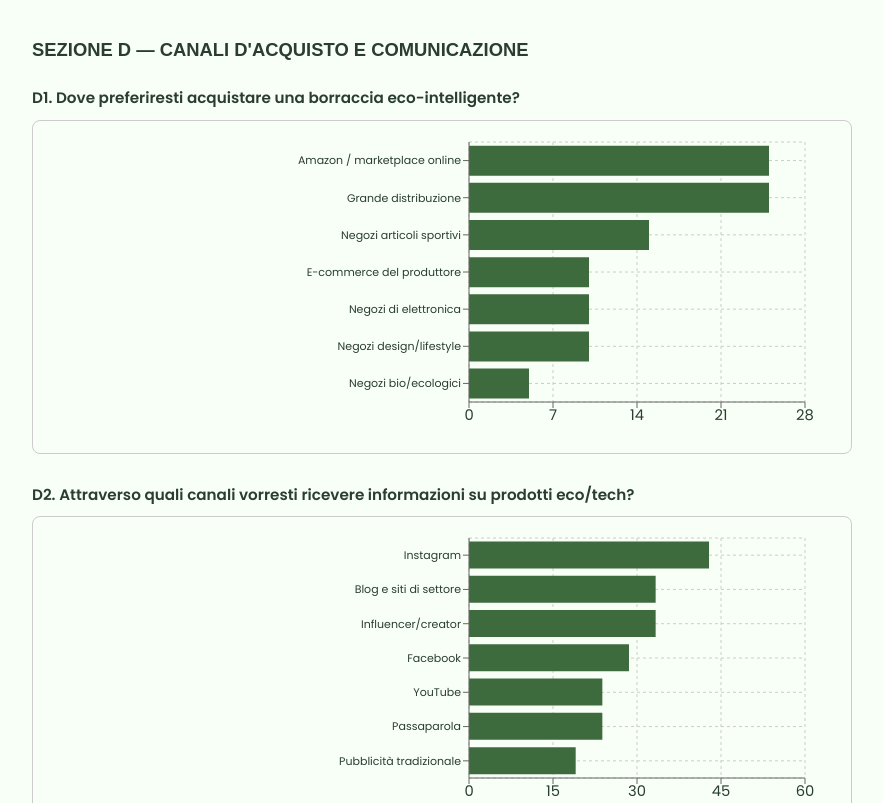
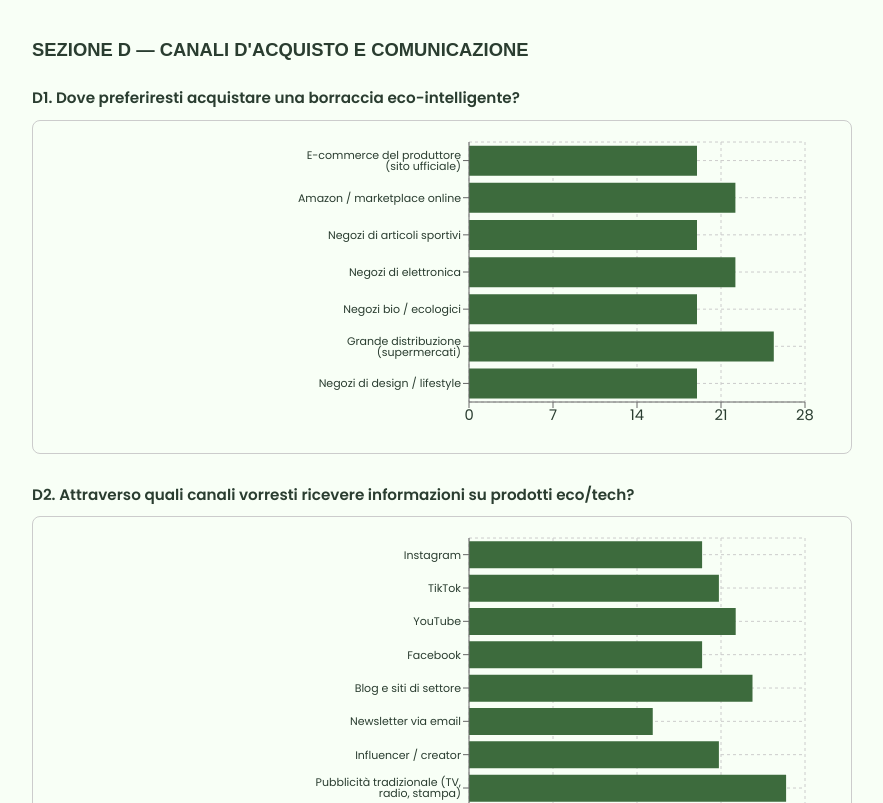
Before and after one commit to Dani1324/eco-bottle, a Next.js app: page /reports/insight-target-mercato in a window 1280 px wide. Shown: the part 7220-8023 px from the top of the page, without its empty margins (198-1081 px from the left). Built offline with nearby package versions, Linux system fonts and the light colour scheme.

Commit message:
Aggiornati grafici sezioni C e D

```diff
--- a/src/components/RicercaCharts/RicercaCharts.tsx
+++ b/src/components/RicercaCharts/RicercaCharts.tsx
@@ -199,9 +199,10 @@ export function ColorPreferenceChart() {
 
 export function AppInterestChart() {
   const data = [
-    { name: "Molto interessato/a", value: 19.05 },
-    { name: "Abbastanza interessato/a", value: 71.43 },
-    { name: "Poco interessato/a", value: 9.52 },
+    { name: "Molto interessato/a", value: 27.0 },
+    { name: "Abbastanza interessato/a", value: 52.4 },
+    { name: "Poco interessato/a", value: 14.3 },
+    { name: "Per niente interessato/a", value: 6.3 },
   ];
 
   return (
@@ -232,14 +233,14 @@ export function AppInterestChart() {
 export function AppFeaturesChart() {
   const margins = useResponsiveChartMargins(210, 210);
   const data = [
-    { name: "Promemoria per bere acqua", value: 60.0 },
-    { name: "Statistiche settimanali/mensili", value: 40.0 },
-    { name: "Tracciamento giornaliero", value: 40.0 },
-    { name: "Gamification", value: 35.0 },
-    { name: "Consigli personalizzati", value: 30.0 },
-    { name: "Monitoraggio qualità", value: 30.0 },
-    { name: "Obiettivi personalizzati", value: 25.0 },
-    { name: "Integrazione fitness", value: 20.0 },
+    { name: "Promemoria per bere acqua", value: 31.7 },
+    { name: "Tracciamento giornaliero dell'idratazione", value: 33.3 },
+    { name: "Statistiche settimanali/mensili", value: 47.6 },
+    { name: "Obiettivi personalizzati", value: 28.6 },
+    { name: "Integrazione con app fitness", value: 42.9 },
+    { name: "Gamification (sfide, badge, classifiche)", value: 30.2 },
+    { name: "Consigli personalizzati sull'idratazione", value: 34.9 },
+    { name: "Monitoraggio della qualità dell'acqua", value: 31.7 },
   ];
 
   return (
@@ -263,11 +264,12 @@ export function AppFeaturesChart() {
 
 export function WTPChart() {
   const data = [
-    { name: "<20 €", value: 9.52 },
-    { name: "20–35 €", value: 33.33 },
-    { name: "35–50 €", value: 47.62 },
-    { name: "50–70 €", value: 4.76 },
-    { name: "70–100 €", value: 4.76 },
+    { name: "Meno di 20 €", value: 11.1 },
+    { name: "20–35 €", value: 28.6 },
+    { name: "35–50 €", value: 39.7 },
+    { name: "50–70 €", value: 12.7 },
+    { name: "70–100 €", value: 6.3 },
+    { name: "Più di 100 € – More than 100 €", value: 1.6 },
   ];
 
   return (
@@ -298,12 +300,13 @@ export function WTPChart() {
 export function PurchaseDriverChart() {
   const margins = useResponsiveChartMargins(200, 200);
   const data = [
-    { name: "Qualità materiali", value: 33.33 },
-    { name: "Design ed estetica", value: 28.57 },
-    { name: "Prezzo", value: 19.05 },
-    { name: "Sostenibilità ambientale", value: 9.52 },
-    { name: "Recensioni/passaparola", value: 4.76 },
-    { name: "Funzionalità smart", value: 4.76 },
+    { name: "Prezzo", value: 22.2 },
+    { name: "Qualità dei materiali", value: 30.2 },
+    { name: "Funzionalità smart (app/tracking)", value: 11.1 },
+    { name: "Design ed estetica", value: 14.3 },
+    { name: "Sostenibilità ambientale", value: 14.3 },
+    { name: "Recensioni e passaparola", value: 6.3 },
+    { name: "Marca / brand noto", value: 1.6 },
   ];
 
   return (
@@ -328,13 +331,13 @@ export function PurchaseDriverChart() {
 export function PurchaseChannelChart() {
   const margins = useResponsiveChartMargins(210, 210);
   const data = [
-    { name: "Amazon / marketplace online", value: 25.0 },
-    { name: "Grande distribuzione", value: 25.0 },
-    { name: "Negozi articoli sportivi", value: 15.0 },
-    { name: "E-commerce del produttore", value: 10.0 },
-    { name: "Negozi di elettronica", value: 10.0 },
-    { name: "Negozi design/lifestyle", value: 10.0 },
-    { name: "Negozi bio/ecologici", value: 5.0 },
+    { name: "E-commerce del produttore (sito ufficiale)", value: 19.0 },
+    { name: "Amazon / marketplace online", value: 22.2 },
+    { name: "Negozi di articoli sportivi", value: 19.0 },
+    { name: "Negozi di elettronica", value: 22.2 },
+    { name: "Negozi bio / ecologici", value: 19.0 },
+    { name: "Grande distribuzione (supermercati)", value: 25.4 },
+    { name: "Negozi di design / lifestyle", value: 19.0 },
   ];
 
   return (
@@ -355,18 +358,20 @@ export function PurchaseChannelChart() {
 export function CommunicationChannelChart() {
   const margins = useResponsiveChartMargins(210, 210);
   const data = [
-    { name: "Instagram", value: 42.86 },
-    { name: "Blog e siti di settore", value: 33.33 },
-    { name: "Influencer/creator", value: 33.33 },
-    { name: "Facebook", value: 28.57 },
-    { name: "YouTube", value: 23.81 },
-    { name: "Passaparola", value: 23.81 },
-    { name: "Pubblicità tradizionale", value: 19.05 },
+    { name: "Instagram", value: 22.2 },
+    { name: "TikTok", value: 23.8 },
+    { name: "YouTube", value: 25.4 },
+    { name: "Facebook", value: 22.2 },
+    { name: "Blog e siti di settore", value: 27.0 },
+    { name: "Newsletter via email", value: 17.5 },
+    { name: "Influencer / creator", value: 23.8 },
+    { name: "Pubblicità tradizionale (TV, radio, stampa)", value: 30.2 },
+    { name: "Passaparola - Word of mouth", value: 22.2 },
   ];
 
   return (
     <div style={{ marginBottom: "32px", border: "1px solid #ccc", padding: "16px", borderRadius: "8px" }}>
-      <ResponsiveContainer width="100%" height={280}>
+      <ResponsiveContainer width="100%" height={340}>
         <BarChart data={data} layout="vertical" margin={{ left: margins.left, right: 30, top: 5, bottom: 5 }}>
           <CartesianGrid strokeDasharray="3 3" />
           <XAxis type="number" tick={{ fill: "#2A3D30" }} />
@@ -381,9 +386,9 @@ export function CommunicationChannelChart() {
 
 export function InfluencerFollowingChart() {
   const data = [
-    { name: "Sì, regolarmente", value: 45.0 },
-    { name: "Sì, occasionalmente", value: 30.0 },
-    { name: "No", value: 25.0 },
+    { name: "Sì, regolarmente", value: 38.1 },
+    { name: "Sì, occasionalmente", value: 47.6 },
+    { name: "No", value: 14.3 },
   ];
 
   return (
```
